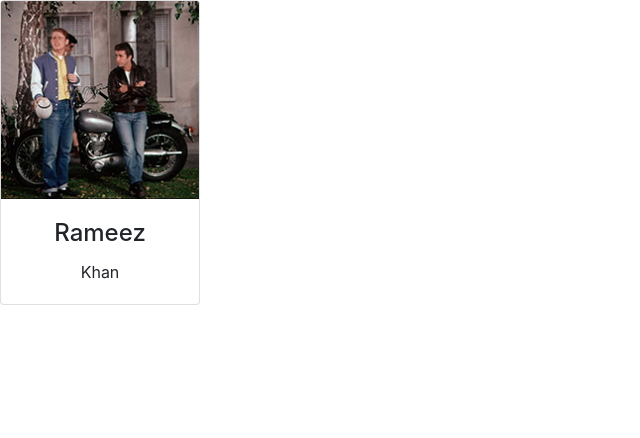
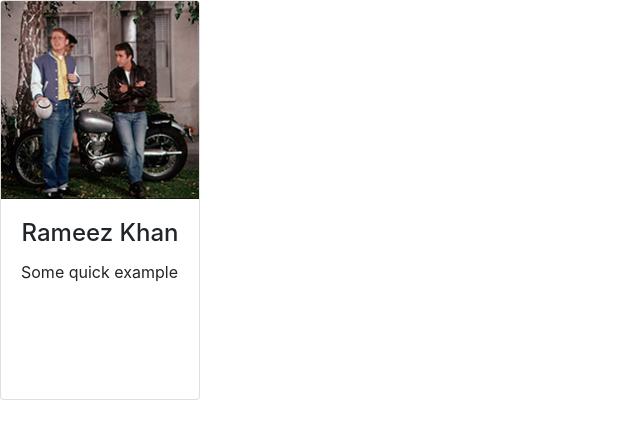
Before and after one commit to Rameezkhan-11/HTML-assigment-2020, a plain HTML site: page chapter13/index.html in a window 1280 px wide. Shown: the whole page, without its empty margins (0-640 px from the left). Drawn offline with nearby package versions, Linux system fonts and the light colour scheme; files whose address does not match are found by name.

Commit message:
initai commit

```diff
--- a/chapter13/index.html
+++ b/chapter13/index.html
@@ -8,11 +8,11 @@
 <link rel="stylesheet" href="https://maxcdn.bootstrapcdn.com/bootstrap/4.5.2/css/bootstrap.min.css">
 </head>
 <body>
-    <div class="card" style="width: 200px;">
+    <div class="card" style="width: 200px; height: 400px;">
         <img class="card-img-top" src="/home/rameez/HTML-assigment/Images/lazyfonz1.png">
         <div class="card-body">
-        <h4 class="card-title text-sm-center" >Rameez</h4>
-        <p class="card-text text-sm-center">Khan</p>
+        <h4 class="card-title text-sm-center" >Rameez Khan</h4>
+        <p>Some quick example</p>
         </div>
     </div>
 </body>
```
Also changed, not shown: chapter-10/index.html (+1 -0 lines).
